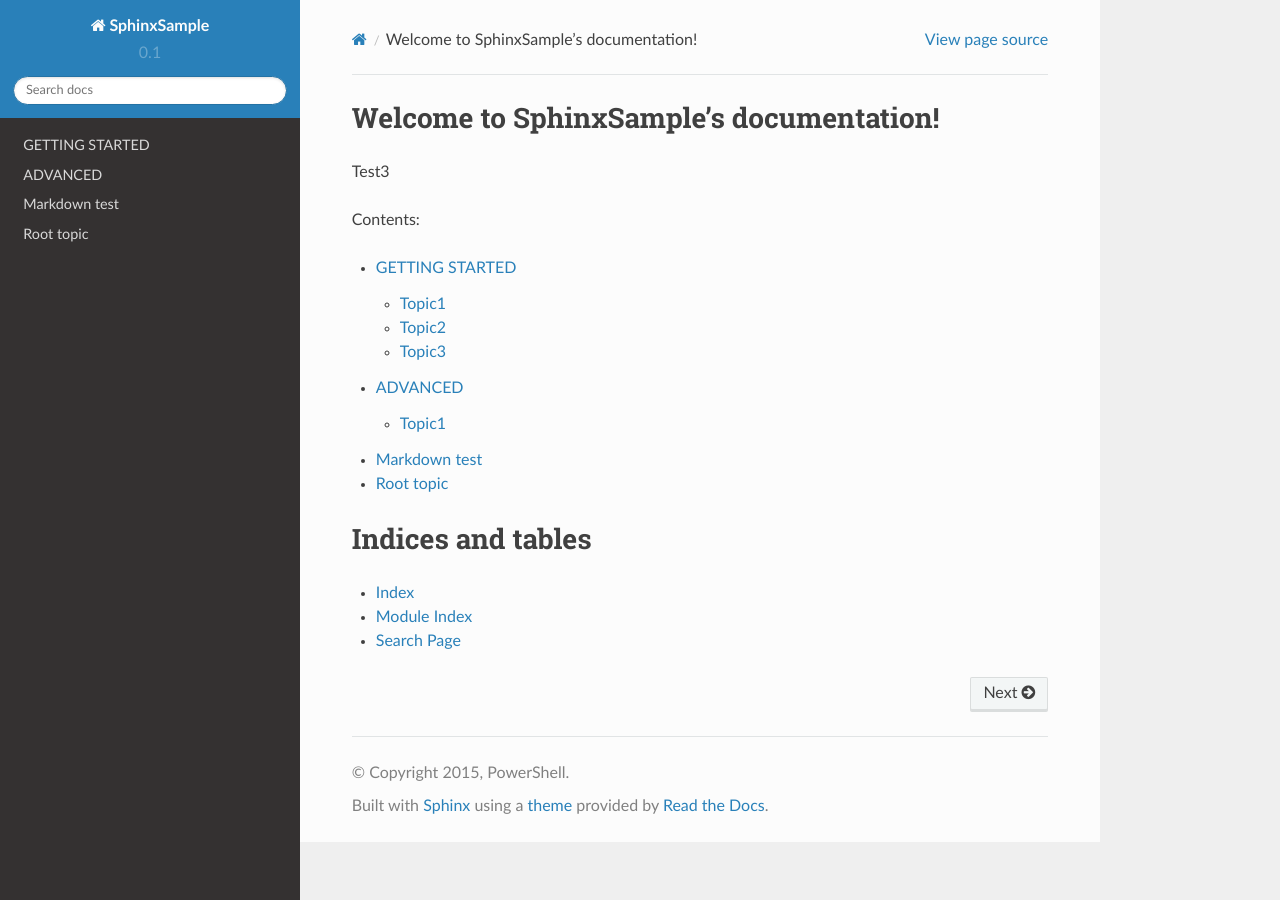
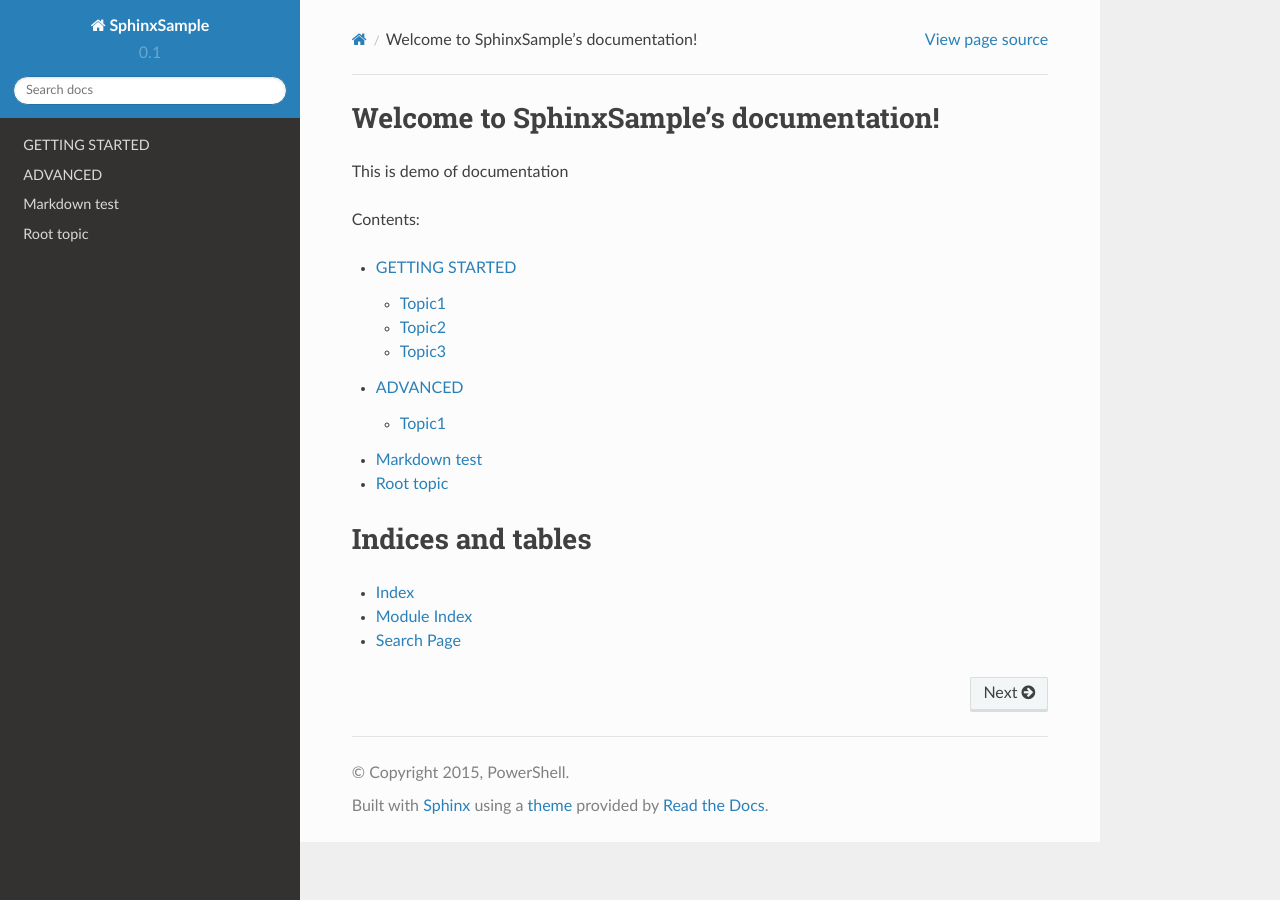
Before and after one commit to KarolKaczmarek/sphinxsample, a Sphinx documentation site: the page built from sphinxdocs/docs/index.rst, in a window 1280 px wide. Built offline with Sphinx 7.4.7 and the Read the Docs theme 2.0.0, drawn with Linux system fonts in a browser that asks for light colours.

Commit message:
Update index.rst

```diff
--- a/sphinxdocs/docs/index.rst
+++ b/sphinxdocs/docs/index.rst
@@ -5,7 +5,7 @@
 
 Welcome to SphinxSample's documentation!
 =======================================
-Test3
+This is demo of documentation
 
 Contents:
 
```
